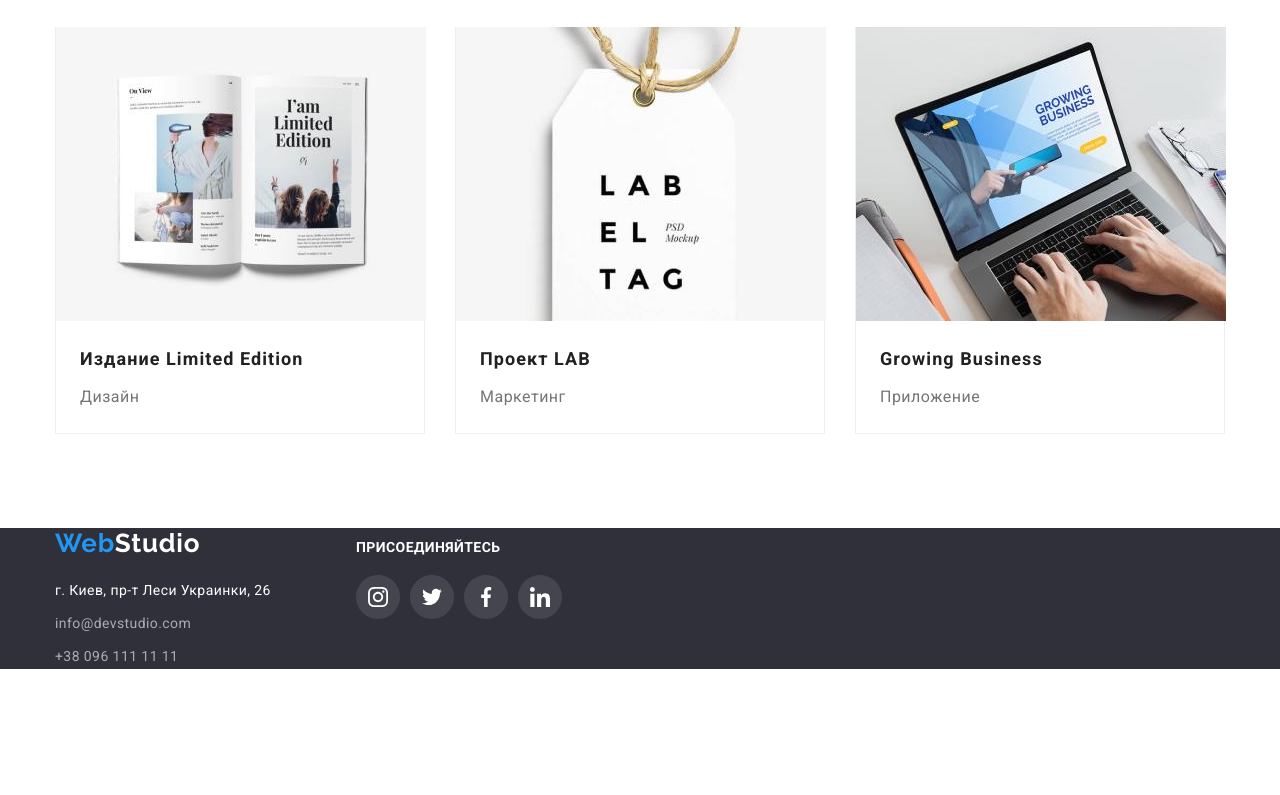
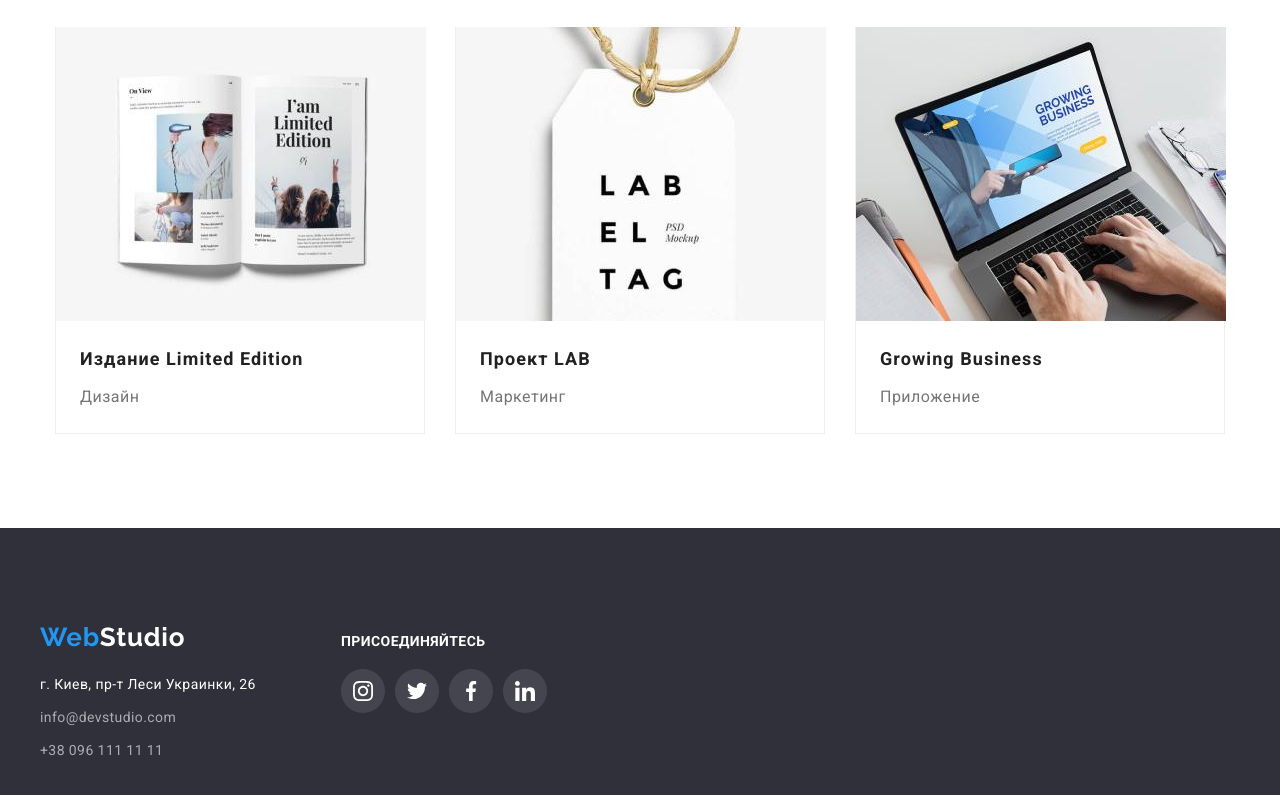
Before and after one commit to Krystovirus/goit-markup-hw-04, a plain HTML site: page portfolio.html in a window 1280 px wide. Shown: the part 1117-1912 px from the top of the page. Before the commit the page ends 1786 px from the top, so only its background shows below. Drawn offline with Linux system fonts and the light colour scheme.

Commit message:
Update portfolio.html

```diff
--- a/portfolio.html
+++ b/portfolio.html
@@ -99,8 +99,8 @@
         </section>
     </main>
 
-    <footer class="footer">
-        <div class="container footer-container">
+    <footer class="footer section">
+        <div class="footer-container">
             <div class="footer-info">
                 <a href="./" class=" logo footer-logo">
                     <span class="blue-logo">Web</span>Studio
```
